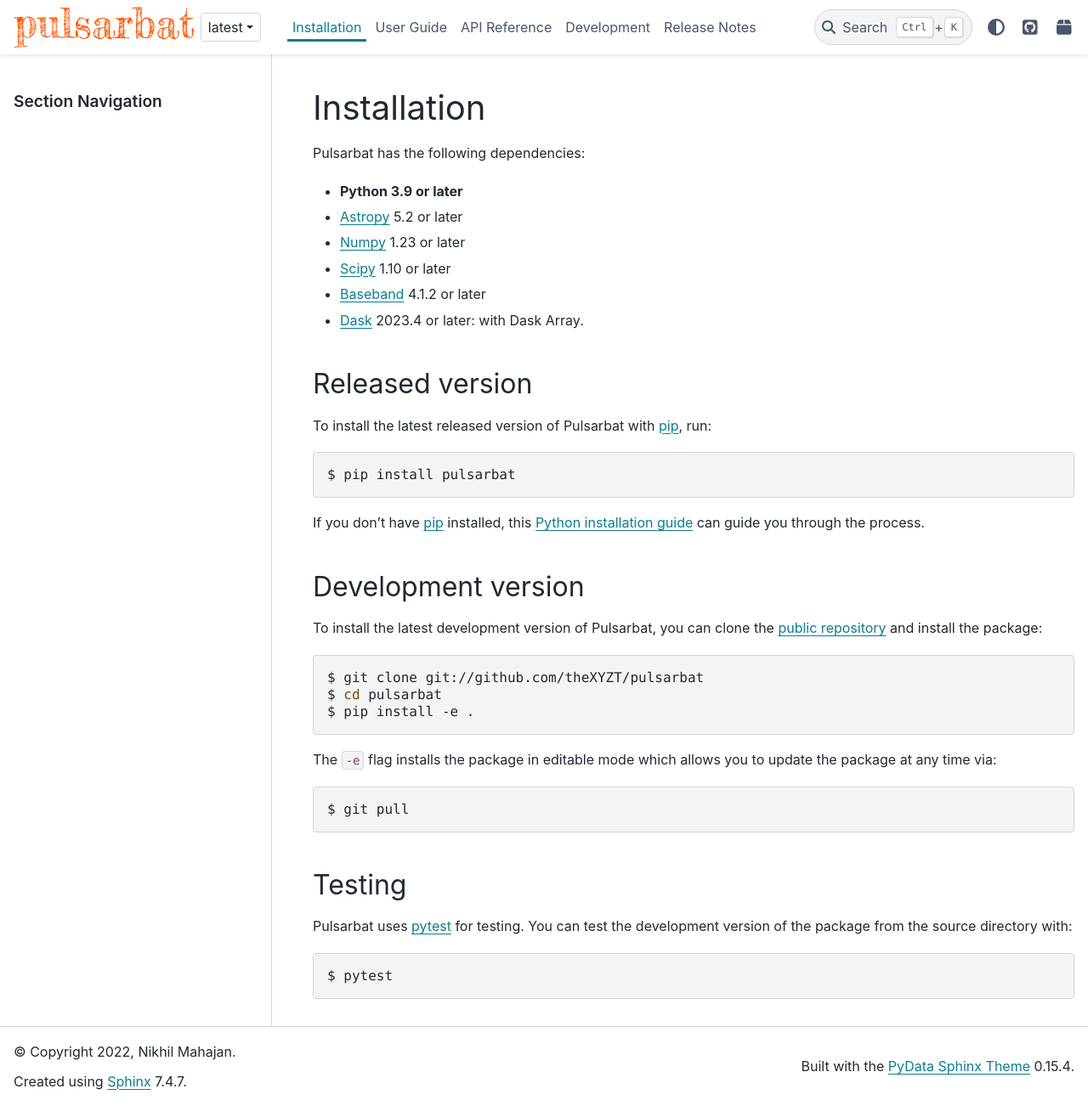
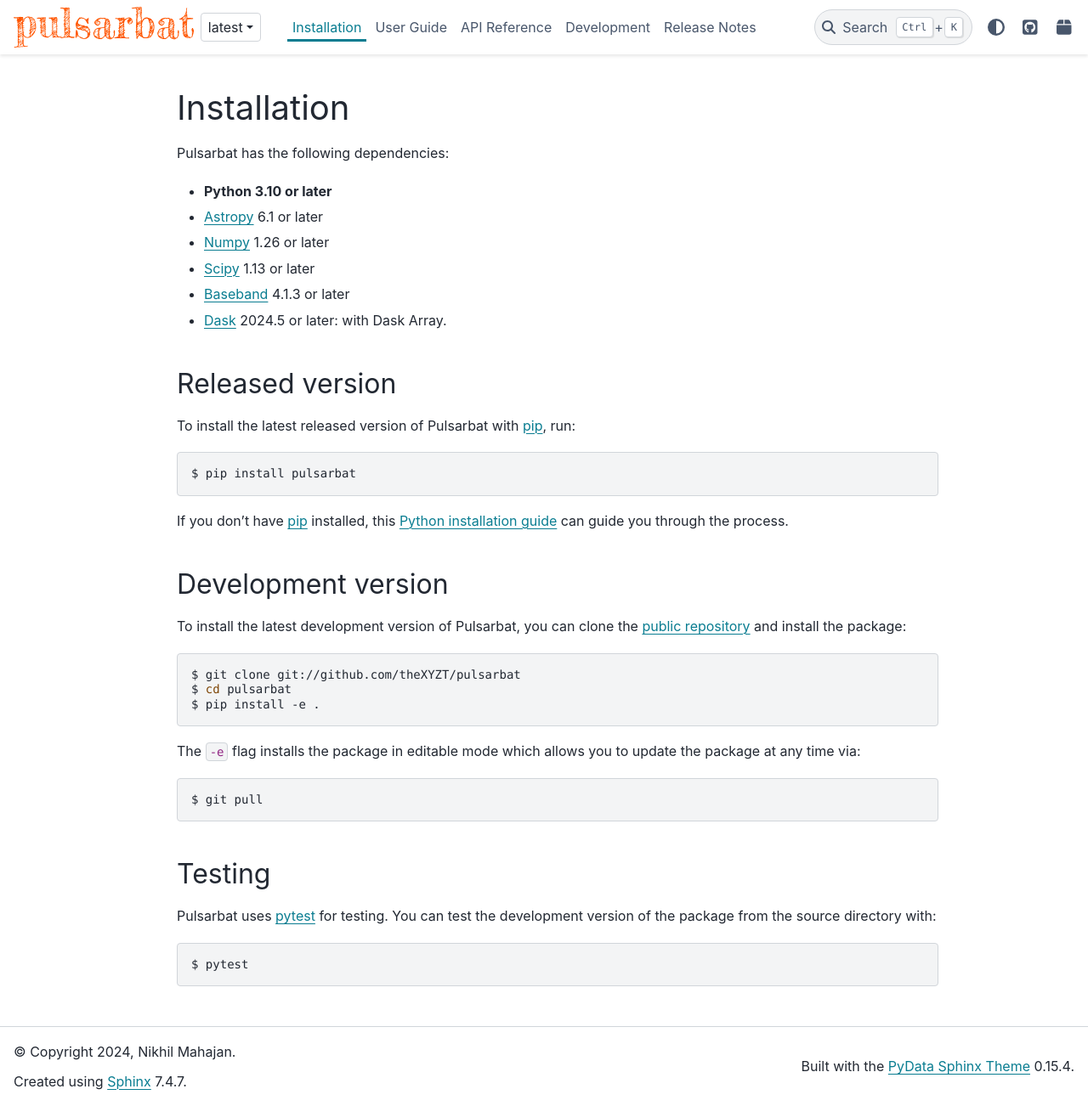
Before and after one commit to theXYZT/pulsarbat, a Sphinx documentation site: the page built from docs/install.rst, in a window 1280 px wide and 1302 px high. Shown: the whole window at 85% size. Built offline with Sphinx 7.4.7 and the PyData theme 0.15.4, drawn with Linux system fonts in a browser that asks for light colours.

Commit message:
Fix deprecation warnings.

```diff
--- a/docs/_static/custom.css
+++ b/docs/_static/custom.css
@@ -1,4 +1,4 @@
-pre {
+/*pre {
     font-size: 100%;
 }
 
@@ -8,7 +8,7 @@
     border: none;
     padding: 0;
 }
-
+*/
 ul.bd-breadcrumbs li.breadcrumb-item {
     align-items: baseline;
 }
--- a/docs/conf.py
+++ b/docs/conf.py
@@ -3,7 +3,7 @@
 import warnings
 
 project = "pulsarbat"
-copyright = "2022, Nikhil Mahajan"
+copyright = "2024, Nikhil Mahajan"
 author = "Nikhil Mahajan"
 release = pulsarbat.__version__
 
@@ -116,11 +116,15 @@
     "navbar_start": ["navbar-logo", "version-switcher"],
     "article_header_start": ["breadcrumbs_custom"],
     "secondary_sidebar_items": ["page-toc"],
+    "primary_sidebar_end": [],
     "switcher": {"json_url": json_url, "version_match": version_match},
 }
 
 html_sidebars = {
     "**": ["sidebar-nav-bs"],
+    "install": [],
+    "development": [],
+    "changelog": [],
 }
 
 html_context = {
@@ -131,10 +135,8 @@
     "doc_path": "docs",
 }
 
-html_static_path = [
-    "_static",
-]
-
+html_static_path = ["_static"]
+html_css_files = ["custom.css"]
 
 warnings.filterwarnings(
     "ignore",
@@ -143,14 +145,12 @@
     " non-GUI backend, so cannot show the figure.",
 )
 
-
 extlinks = {
     "issue": ("https://github.com/theXYZT/pulsarbat/issues/%s", "#%s"),
     "pr": ("https://github.com/theXYZT/pulsarbat/pull/%s", "PR #%s"),
 }
 
 toggleprompt_offset_right = 35
-
 
 myst_enable_extensions = [
     "amsmath",
@@ -161,7 +161,3 @@
 ]
 
 nb_execution_mode = "off"
-
-
-def setup(app):
-    app.add_css_file("custom.css")
--- a/docs/install.rst
+++ b/docs/install.rst
@@ -8,12 +8,12 @@
 
 Pulsarbat has the following dependencies:
 
-- **Python 3.9 or later**
-- `Astropy <https://www.astropy.org/>`_ 5.2 or later
-- `Numpy <https://www.numpy.org/>`_ 1.23 or later
-- `Scipy <https://scipy.org/>`_ 1.10 or later
-- `Baseband <https://baseband.readthedocs.io/>`_ 4.1.2 or later
-- `Dask <https://dask.org/>`_ 2023.4 or later: with Dask Array.
+- **Python 3.10 or later**
+- `Astropy <https://www.astropy.org/>`_ 6.1 or later
+- `Numpy <https://www.numpy.org/>`_ 1.26 or later
+- `Scipy <https://scipy.org/>`_ 1.13 or later
+- `Baseband <https://baseband.readthedocs.io/>`_ 4.1.3 or later
+- `Dask <https://dask.org/>`_ 2024.5 or later: with Dask Array.
 
 
 Released version
--- a/setup.cfg
+++ b/setup.cfg
@@ -17,15 +17,15 @@
     Natural Language :: English
     Programming Language :: Python
     Programming Language :: Python :: 3
-    Programming Language :: Python :: 3.9
     Programming Language :: Python :: 3.10
     Programming Language :: Python :: 3.11
+    Programming Language :: Python :: 3.12
 
 [options]
 zip_safe = False
 include_package_data = True
 packages = find:
-python_requires = >=3.9
+python_requires = >=3.10
 
 [options.package_data]
 pulsarbat =
@@ -43,7 +43,7 @@
 test = pytest
 
 [tool:pytest]
-minversion = 7.2
+minversion = 8.2
 filterwarnings =
     ignore:SelectableGroups dict interface is deprecated.:DeprecationWarning
 testpaths =
```
Also changed, not shown: docs/requirements.txt (+7 -7 lines), docs/user_guide/index.rst (+5 -5 lines), setup.py (+6 -6 lines), .readthedocs.yml, 12 other files.
